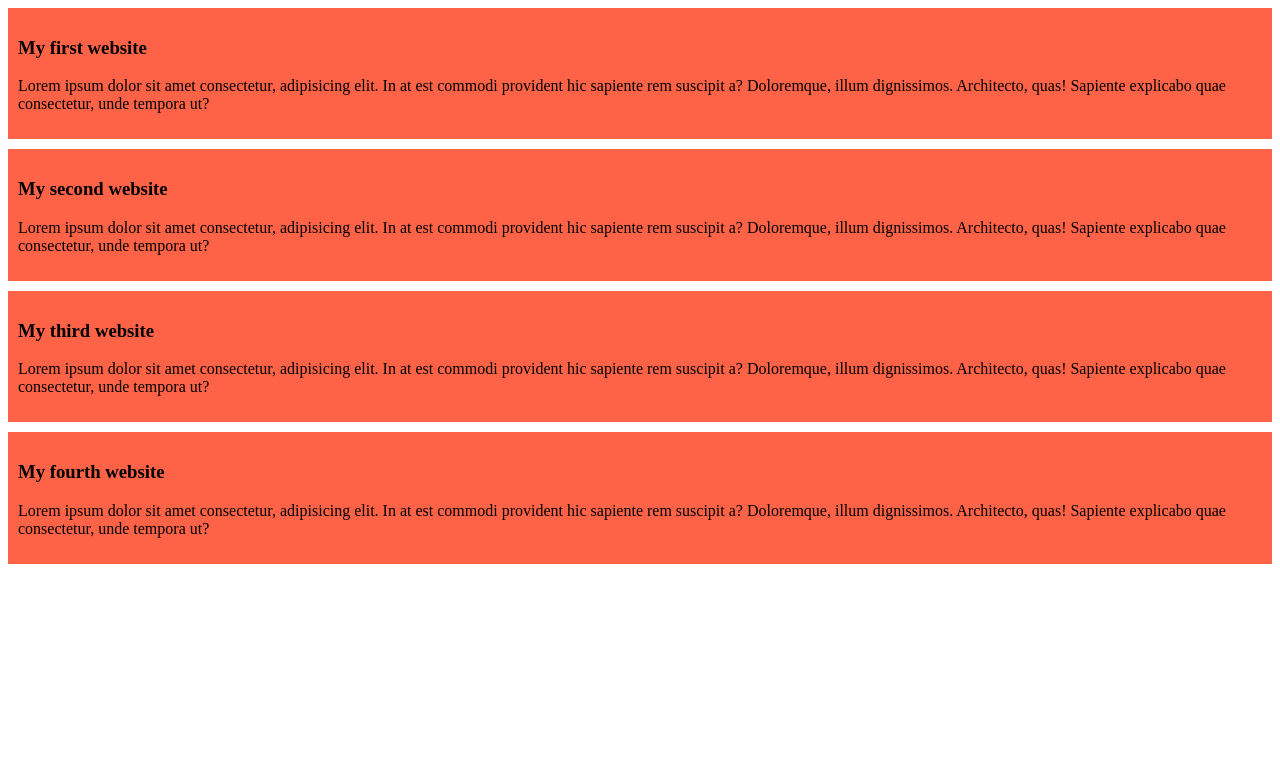
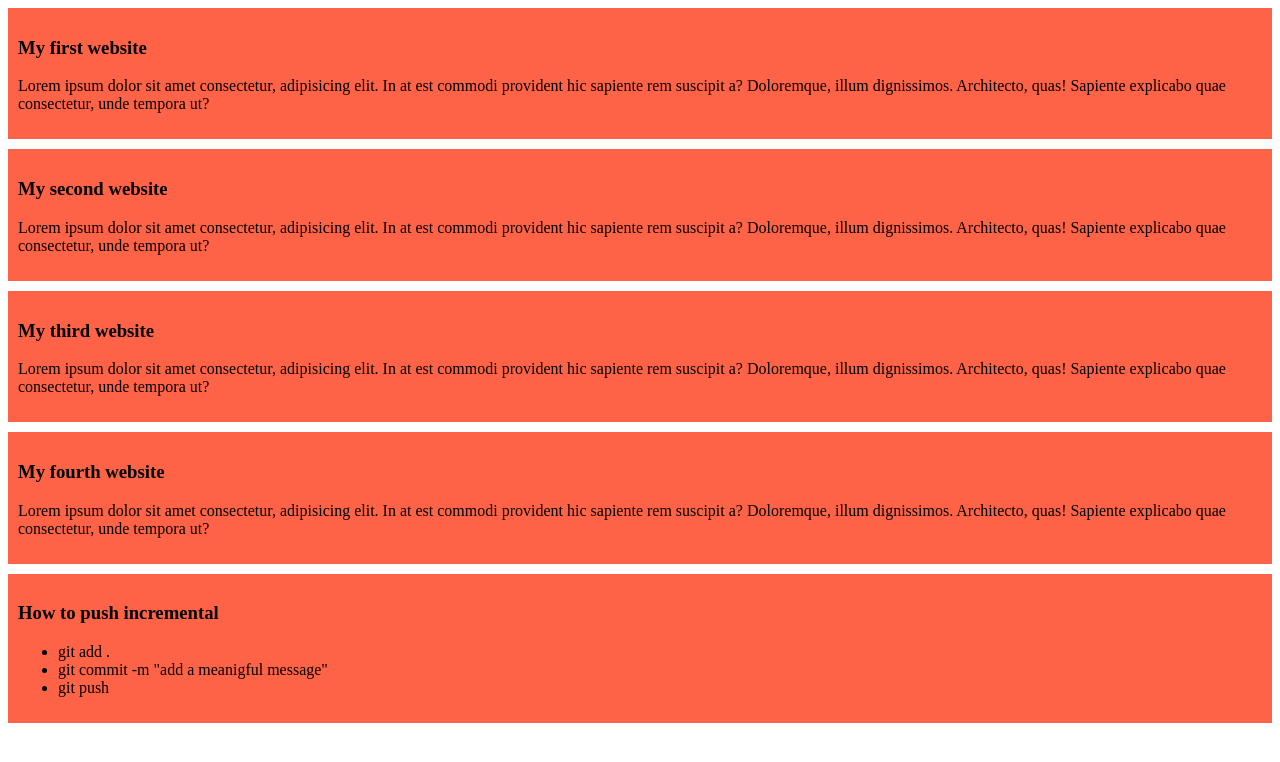
Before and after one commit to Shamsul477/my-simple-website, a plain HTML site: page index.html in a window 1280 px wide. Drawn offline with Linux system fonts and the light colour scheme.

Commit message:
added a list to push code

```diff
--- a/index.html
+++ b/index.html
@@ -24,6 +24,15 @@
         <h3> My fourth website</h3>
         <p>Lorem ipsum dolor sit amet consectetur, adipisicing elit. In at est commodi provident hic sapiente rem suscipit a? Doloremque, illum dignissimos. Architecto, quas! Sapiente explicabo quae consectetur, unde tempora ut?</p>
     </div>
+    <div>
+        <h3>How to push incremental</h3>
+        <ul>
+            <li>git add .</li>
+            <li>git commit -m "add a meanigful message"</li>
+            <li>git push</li>
+
+        </ul>
+    </div>
 
 </body>
 </html>
```
